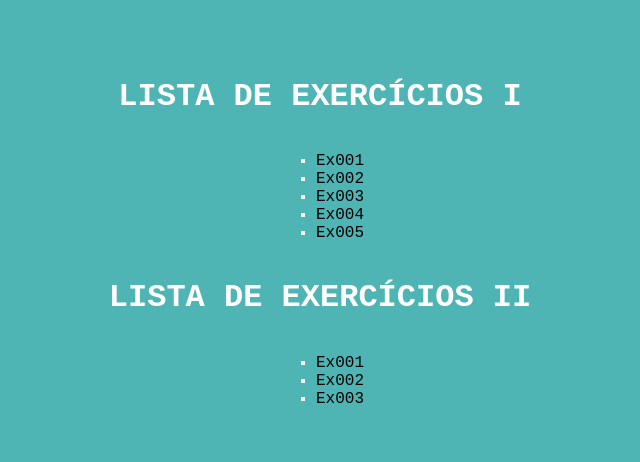
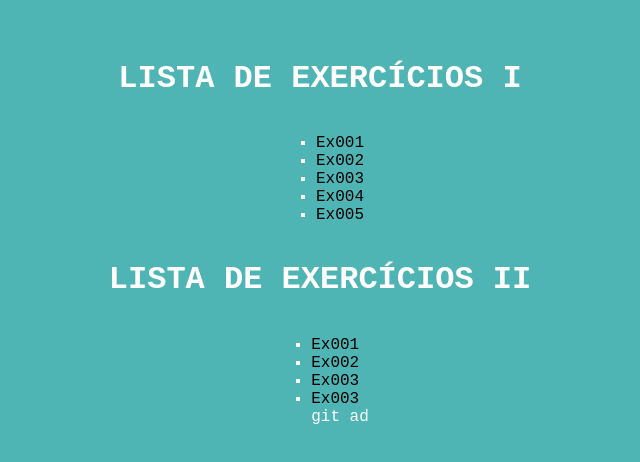
Before and after one commit to FelipeMarquess/curso-em-video----javascript, a plain HTML site: page index.html in a window 1280 px wide. Shown: the part 156-618 px from the top of the page, without its empty margins (320-960 px from the left). Drawn offline with Linux system fonts and the light colour scheme.

Commit message:
atualizando o REDME.md

```diff
--- a/index.html
+++ b/index.html
@@ -22,6 +22,7 @@
             <li><a href="./EXERCICIOS II - JS/D001/index.html" target="_blank" rel="next" hreflang="pt-br">Ex001</a></li>
             <li><a href="./EXERCICIOS II - JS/D002/index.html" target="_blank" rel="next" hreflang="pt-br">Ex002</a></li>
             <li><a href="./EXERCICIOS II - JS/D003/index.html" target="_blank" rel="next" hreflang="pt-br">Ex003</a></li>
+            <li><a href="./EXERCICIOS II - JS/D004/index.html" target="_blank" rel="next" hreflang="pt-br">Ex003</a></li>git ad
         </ul>
     </main>
 </body>
```
